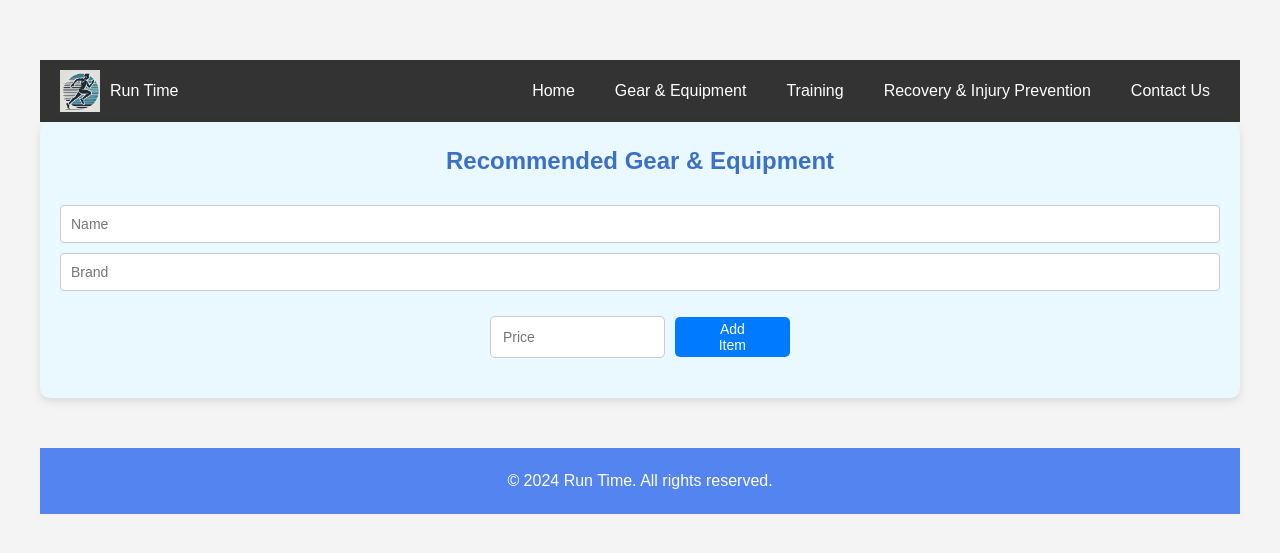
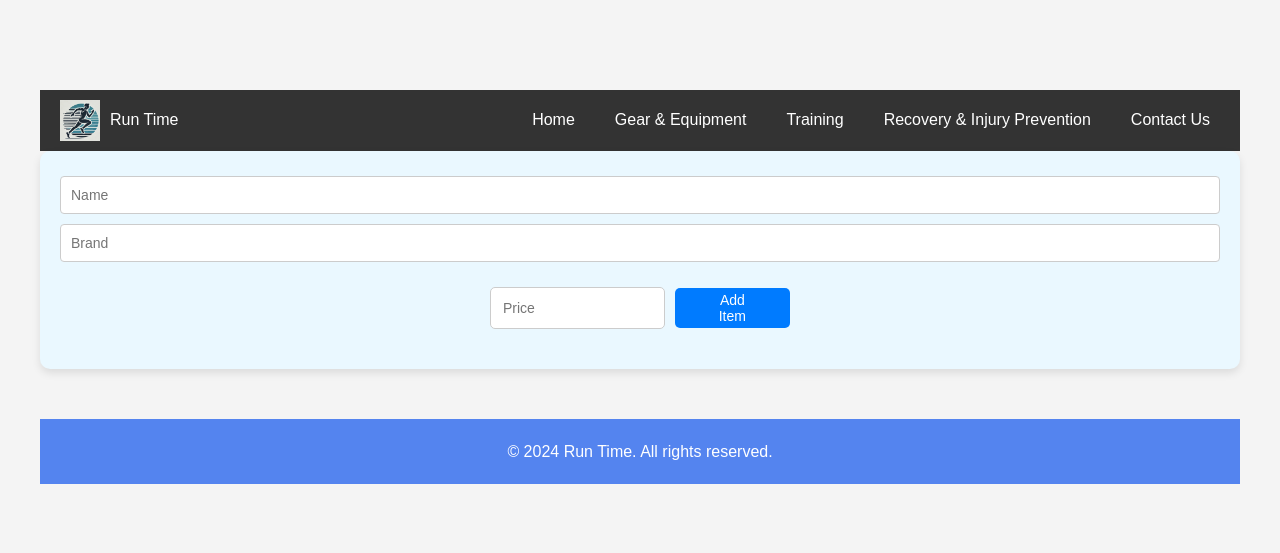
Before and after one commit to anniekoshy1/run-time, a React (Create React App) app in the folder run-time/: page /dataform in a window 1280 px wide. Shown: the part 113-666 px from the top of the page. Built offline with nearby package versions, Linux system fonts and the light colour scheme.

Commit message:
fixed components

```diff
--- a/run-time/src/components/DataForm.js
+++ b/run-time/src/components/DataForm.js
@@ -43,7 +43,7 @@ const DataForm = ({ addNewItem }) => {
                 setName('');
                 setBrand('');
                 setPrice('');
-                setTimeout(() => setSuccessMessage(false), 2000); // Hide success message after 2 seconds
+                setTimeout(() => setSuccessMessage(false), 2000);
             } else {
                 setError('Failed to add the item');
                 setSuccessMessage(false);
@@ -56,7 +56,6 @@ const DataForm = ({ addNewItem }) => {
 
     return (
         <div className="container">
-            <h1>Recommended Gear & Equipment</h1>
             <form onSubmit={handleSubmit}>
                 <input
                     type="text"
```
